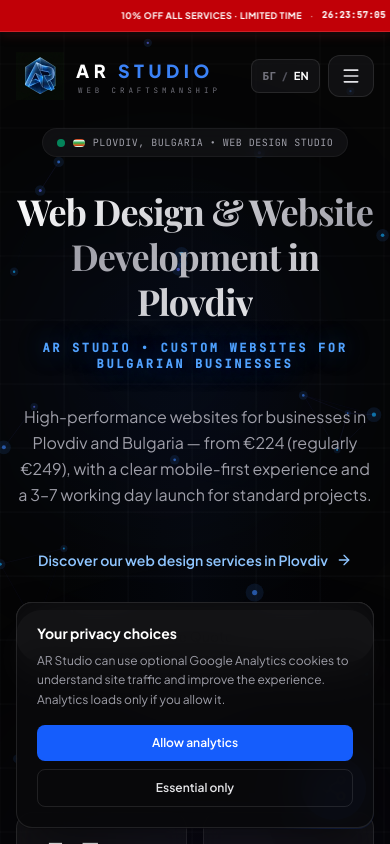
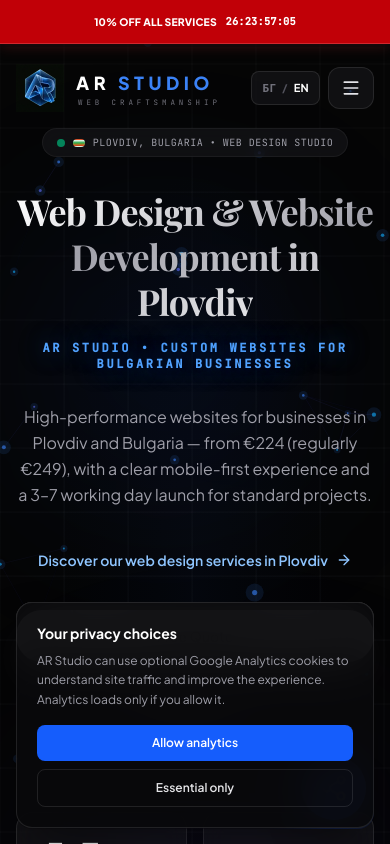
Before and after one commit to Andrey4544/AR-Studio-business, a React (Vite) app: page /en in a window 390 px wide. Shown: the top 844 px of the page. Built offline with nearby package versions, Linux system fonts and the light colour scheme; a web font is replaced by a local one.

Commit message:
Make promotion bar clearer on desktop and mobile

```diff
--- a/src/App.tsx
+++ b/src/App.tsx
@@ -101,7 +101,7 @@ export default function App() {
       <div className="relative min-h-screen bg-[#050505] overflow-x-clip flex flex-col justify-between">
 
         {/* Slim Scroll Progress Bar */}
-        <div className="fixed top-8 left-0 w-full h-[3px] bg-zinc-950/40 z-[100] pointer-events-none">
+        <div className="fixed top-11 md:top-12 left-0 w-full h-[3px] bg-zinc-950/40 z-[100] pointer-events-none">
           <div
             className="h-full bg-gradient-to-r from-blue-500 via-indigo-500 to-blue-400 shadow-[0_0_8px_rgba(59,130,246,0.8)] transition-all duration-75"
             style={{ width: `${scrollProgress}%` }}
--- a/src/components/GlobalPromotionBar.tsx
+++ b/src/components/GlobalPromotionBar.tsx
@@ -28,17 +28,20 @@ export default function GlobalPromotionBar() {
   const offerText = language === 'en'
     ? `${PROMOTION_DISCOUNT_PERCENT}% OFF ALL SERVICES · LIMITED TIME`
     : `${PROMOTION_DISCOUNT_PERCENT}% ОТСТЪПКА ЗА ВСИЧКИ УСЛУГИ · ОГРАНИЧЕНО ВРЕМЕ`;
+  const compactOfferText = language === 'en'
+    ? `${PROMOTION_DISCOUNT_PERCENT}% OFF ALL SERVICES`
+    : `${PROMOTION_DISCOUNT_PERCENT}% ОТСТЪПКА ЗА ВСИЧКИ УСЛУГИ`;
   const countdown = `${time[0]}:${time[1]}:${time[2]}:${time[3]}`;
 
   return (
-    <div className="fixed inset-x-0 top-0 z-[60] flex h-8 items-center overflow-hidden border-b border-red-300/20 bg-red-700 text-white shadow-[0_2px_12px_rgba(127,29,29,0.35)]">
+    <div className="fixed inset-x-0 top-0 z-[60] flex h-11 items-center overflow-hidden border-b border-red-300/25 bg-red-700 text-white shadow-[0_2px_14px_rgba(127,29,29,0.4)] md:h-12">
       <div className="promo-marquee-viewport w-full" aria-label={language === 'en' ? 'Limited-time promotion countdown' : 'Таймер на промоцията с ограничено време'}>
         {remainingMs > 0 ? (
           <div className="promo-marquee-track">
             {[0, 1].map(copy => (
               <div className="promo-marquee-item" key={copy} aria-hidden={copy === 1}>
-                <span>{offerText}</span>
-                <span aria-hidden="true" className="promo-marquee-separator">·</span>
+                <span className="promo-offer-full">{offerText}</span>
+                <span className="promo-offer-compact">{compactOfferText}</span>
                 <span className="font-mono tabular-nums" role={copy === 0 ? 'timer' : undefined} aria-label={copy === 0 ? (language === 'en' ? 'Promotion countdown: days, hours, minutes, seconds' : 'Таймер на промоцията: дни, часове, минути, секунди') : undefined}>
                   {countdown}
                 </span>
--- a/src/components/Header.tsx
+++ b/src/components/Header.tsx
@@ -119,7 +119,7 @@ export default function Header({ openQuoteModal }: HeaderProps) {
 
   return (
     <header
-      className={`fixed top-[32px] left-0 z-50 w-full transition-all duration-300 ${
+      className={`fixed top-11 md:top-12 left-0 z-50 w-full transition-all duration-300 ${
         isScrolled || isOpen
           ? 'bg-luxury-black/95 py-3 shadow-[0_12px_45px_rgba(0,0,0,0.32)] backdrop-blur-xl'
           : 'bg-transparent py-5'
--- a/src/index.css
+++ b/src/index.css
@@ -98,44 +98,63 @@ body {
 
 .promo-marquee-track {
   display: flex;
-  width: max-content;
-  animation: promo-marquee-scroll 8s linear infinite;
-  will-change: transform;
+  width: 100%;
 }
 
 .promo-marquee-item {
   display: flex;
-  min-width: 100vw;
-  flex: 0 0 100vw;
+  min-width: 0;
+  flex: 0 0 100%;
   align-items: center;
   justify-content: center;
-  gap: 0.75rem;
-  padding-inline: 0.5rem;
-  font-size: 10px;
-  font-weight: 700;
-  letter-spacing: 0.08em;
+  gap: 0.8rem;
+  padding-inline: 1rem;
+  font-size: clamp(0.72rem, 1vw, 0.84rem);
+  font-weight: 750;
+  letter-spacing: 0.055em;
   text-transform: uppercase;
 }
 
-.promo-marquee-separator {
-  color: rgb(255 255 255 / 55%);
+.promo-offer-compact {
+  display: none;
 }
 
 .promo-marquee-ended {
   text-align: center;
-  font-size: 10px;
+  font-size: 0.75rem;
   font-weight: 700;
-  letter-spacing: 0.08em;
+  letter-spacing: 0.055em;
   text-transform: uppercase;
 }
 
-@keyframes promo-marquee-scroll {
-  from { transform: translateX(0); }
-  to { transform: translateX(-50%); }
+@media (max-width: 639px) {
+  .promo-marquee-item {
+    gap: 0.55rem;
+    padding-inline: 0.5rem;
+    font-size: 0.65rem;
+    letter-spacing: 0.015em;
+  }
+
+  .promo-offer-full {
+    display: none;
+  }
+
+  .promo-offer-compact {
+    display: inline;
+  }
 }
 
-@media (max-width: 420px) {
-  .promo-marquee-item { gap: 0.5rem; font-size: 9px; letter-spacing: 0.045em; }
+@media (max-width: 360px) {
+  .promo-marquee-item {
+    gap: 0.4rem;
+    font-size: 0.6rem;
+  }
+}
+
+@media (min-width: 1200px) {
+  .promo-marquee-item {
+    flex-basis: 50%;
+  }
 }
 
 .page-confetti-layer {
```
